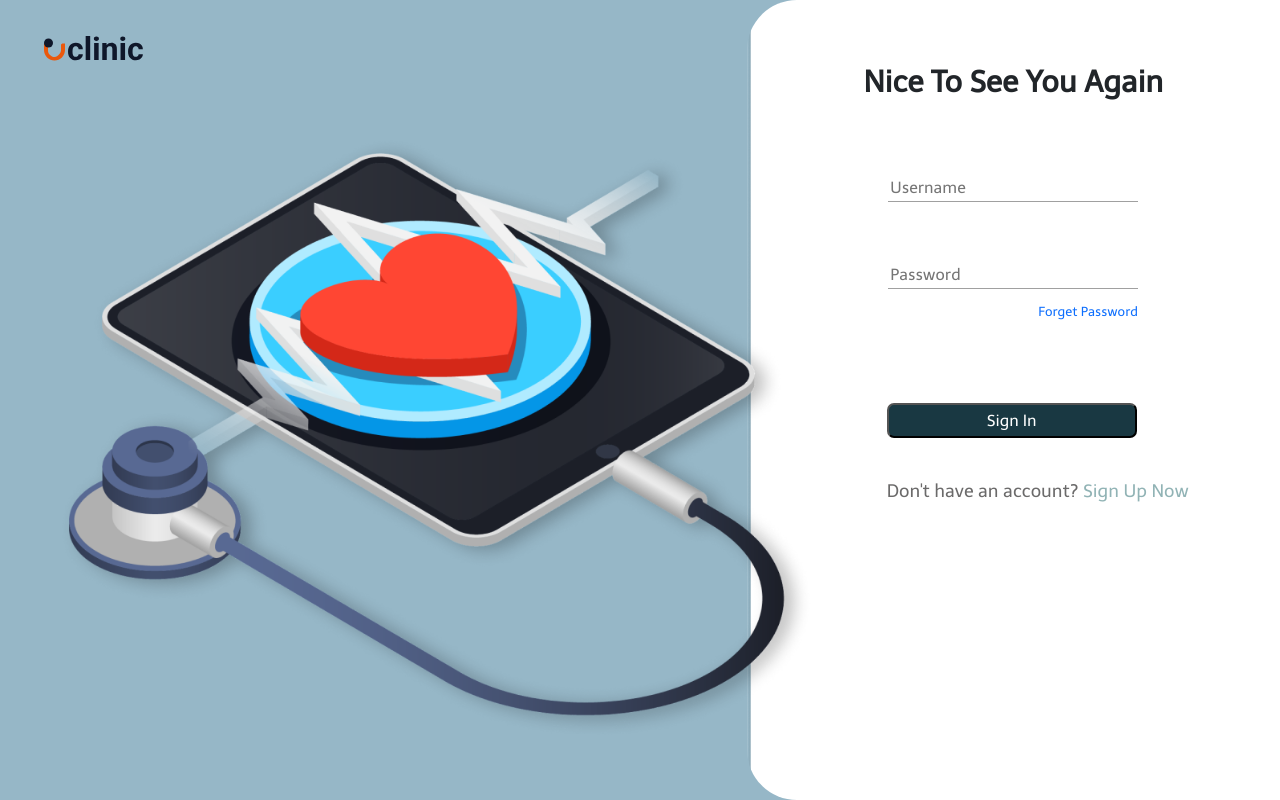
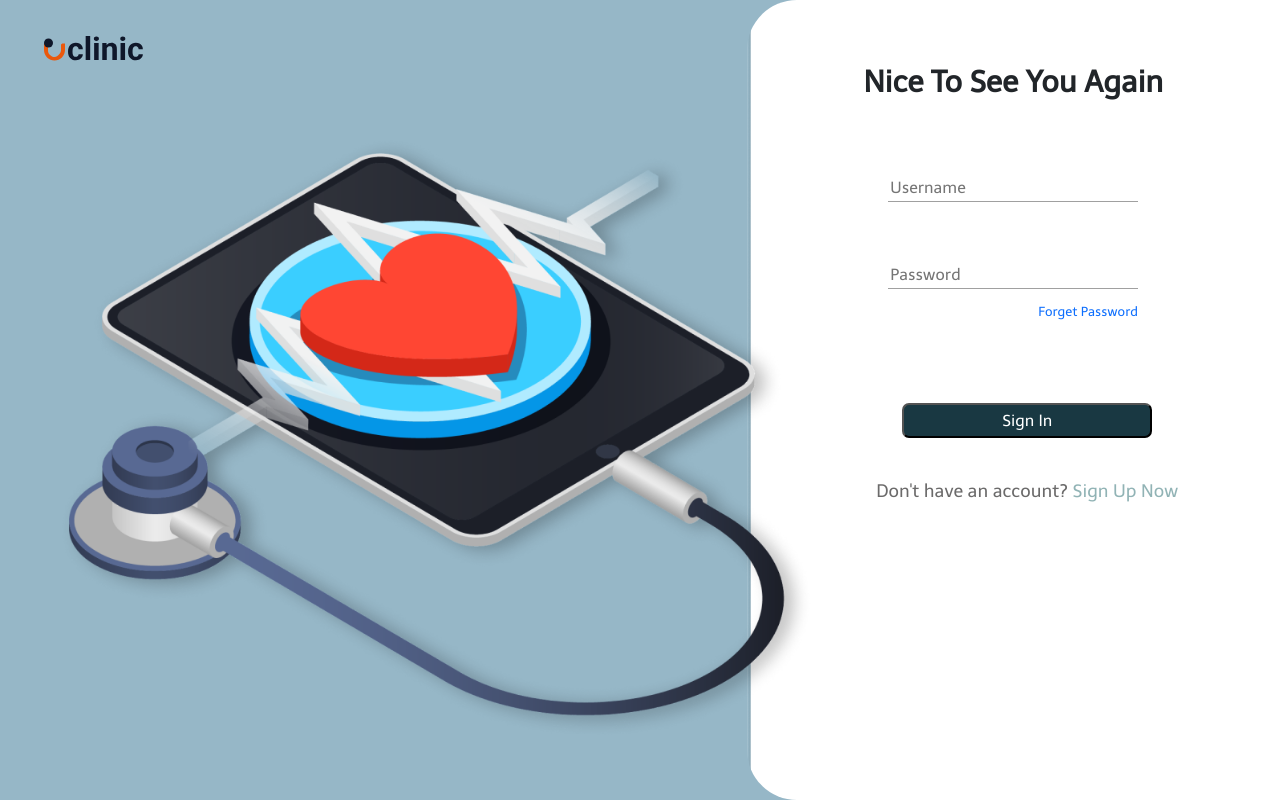
Before and after one commit to advanced-computer-lab-2023/Agile-Star-Squad-Pharmacy, a React (Create React App) app in the folder frontend/: page / in a window 1280 px wide. Built offline with nearby package versions, Linux system fonts and the light colour scheme.

Commit message:
frontend css draft

```diff
--- a/frontend/src/login/components/login.module.css
+++ b/frontend/src/login/components/login.module.css
@@ -115,3 +115,7 @@ body{
     line-height: 30px;
     list-style-image:url('../images/listBullet.png');
 }
+.buttonAndText{
+    text-align: center;
+    margin-left: -100px;
+}
--- a/frontend/src/login/pages/login.js
+++ b/frontend/src/login/pages/login.js
@@ -98,6 +98,7 @@ const Login = () => {
                 Forget Password
               </a>
             </div>
+            <div className= {styles.buttonAndText}>
             <Button onClick={handleSubmit} name="Sign In" />
             <div className={styles.createAccount}>
               <p>
@@ -107,6 +108,7 @@ const Login = () => {
                 </a>
               </p>
             </div>
+            </div>
           </div>
         </div>
       </div>
```
